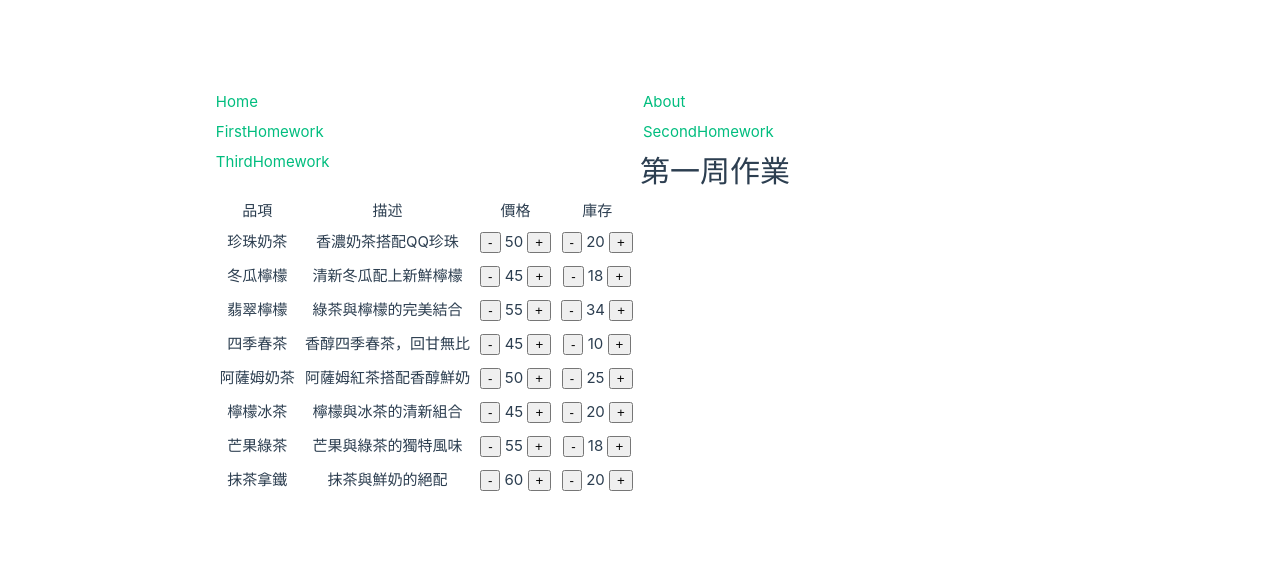
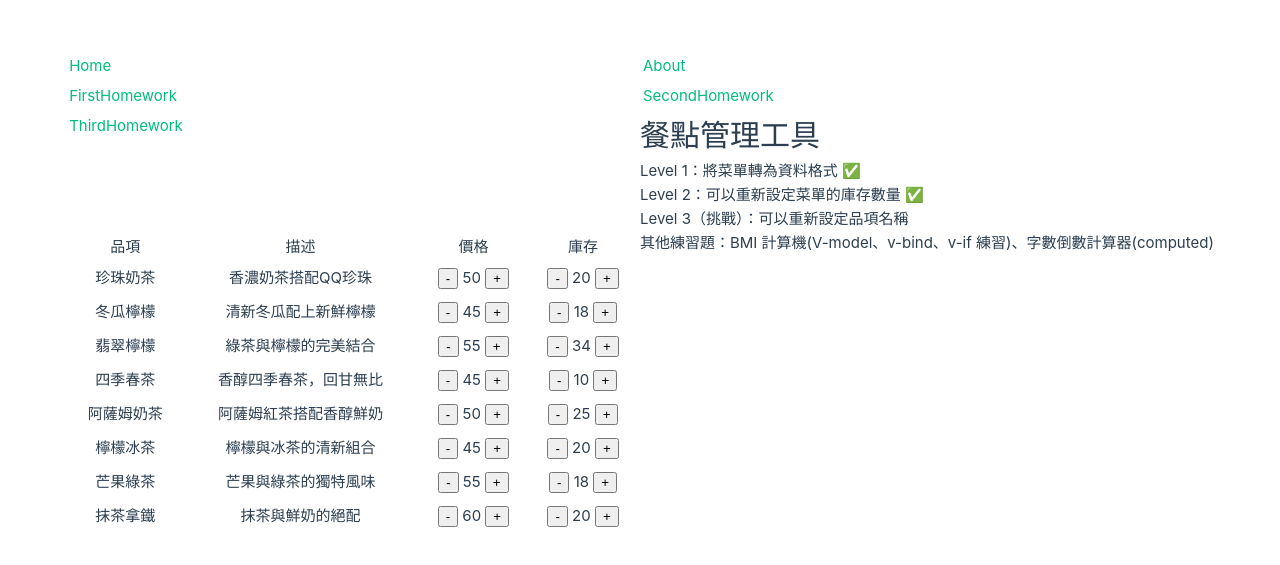
Before and after one commit to Funggggggggg/hexschool, a Vue app in the folder homeWork/vite-project/: page /firstHomework in a window 1280 px wide. Shown: the part 107-672 px from the top of the page. Built offline with nearby package versions, Linux system fonts and the light colour scheme.

Commit message:
作業二 - 註冊

```diff
--- a/homeWork/vite-project/package.json
+++ b/homeWork/vite-project/package.json
@@ -14,6 +14,7 @@
     "format": "prettier --write src/"
   },
   "dependencies": {
+    "axios": "^1.11.0",
     "vue": "^3.5.18",
     "vue-router": "^4.5.1"
   },
--- a/homeWork/vite-project/src/views/FirstHomeworkView.vue
+++ b/homeWork/vite-project/src/views/FirstHomeworkView.vue
@@ -1,6 +1,10 @@
 <template>
   <div>
-    <h1>第一周作業</h1>
+    <h1>餐點管理工具</h1>
+    <p>Level 1：將菜單轉為資料格式 ✅</p>
+    <p>Level 2：可以重新設定菜單的庫存數量 ✅</p>
+    <p>Level 3（挑戰）：可以重新設定品項名稱</p>
+
   </div>
   <table>
     <thead>
@@ -18,6 +22,7 @@
         <td>{{ drink.discription }}</td>
         <td>
           <button @click="drink.price > 0 ? drink.price-- : drink.price = 0">-</button>
+          <!-- @click 可以放三元運算式 -->
           {{ drink.price }}
           <button @click="drink.price++">+</button></td>
         <td>
@@ -27,6 +32,8 @@
       </tr>
     </tbody>
   </table>
+  <p>其他練習題：BMI 計算機(V-model、v-bind、v-if 練習)、字數倒數計算器(computed)</p>
+
 </template>
 <script setup>
 import { ref } from 'vue'
--- a/homeWork/vite-project/src/views/SecondHomeworkView.vue
+++ b/homeWork/vite-project/src/views/SecondHomeworkView.vue
@@ -1,5 +1,60 @@
 <template>
   <div>
-    <h1>第二周作業</h1>
+    <h1>會員功能</h1>
+    <h3>註冊</h3>
+        <input type="text" placeholder="email" v-model="signupField.email">
+        <input type="text" placeholder="password" v-model="signupField.password">
+        <input type="text" placeholder="nickname" v-model="signupField.nickname">
+        <button @click="signup">註冊</button> {{ userId }}
+        <br>
+        {{ signupField }}
+    <!-- <h3>登入</h3>
+        <input type="text" placeholder="email">
+        <input type="text" placeholder="password">
+        <button>登入</button>
+    <h3>驗證</h3>
+        <input type="text" placeholder="email">
+        <input type="text" placeholder="password">
+        <button>驗證</button> -->
   </div>
 </template>
+<script setup>
+// 小步測試 隨時 console.log 檢查有沒有傳對
+// try catch => 幫你抓錯，不至於讓整個網站掛掉
+// 註冊的小錯誤：
+//    1. Password 長度不足（至少 6 碼）+ email 格式錯誤
+//    2. catch 的 (error) 沒寫
+//    3. userId 的寫法不熟
+
+import { ref } from 'vue';
+import axios from 'axios'; // 記得安裝
+const api = 'https://todolist-api.hexschool.io/';
+const signupField = ref({ // Field 欄位名稱
+    "email": '',
+    "password": '',
+    "nickname": ''
+})
+const userId = ref()
+const signup = async ()=>{
+  // console.log(`${api}users/sign_up`) => 小步測試
+  try {
+    const res = await axios.post(`${api}users/sign_up`, signupField.value);
+    console.log(res);
+    userId.value = res.data.uid
+  } catch (error) {
+    console.log('錯誤!')
+    console.log(error.response?.data.message)
+    // ?.「有的話再繼續，沒有的話就算了」中途哪一層不存在 → 回傳 undefined，避免程式當掉。
+  }
+}
+
+</script>
+
+<style scoped>
+  h1,h3,p {
+    margin: 10px 0;
+  }
+  input {
+    margin-right:5px;
+  }
+</style>
```
Also changed, not shown: 1 other file (tests, documents, lock files or other folders).
